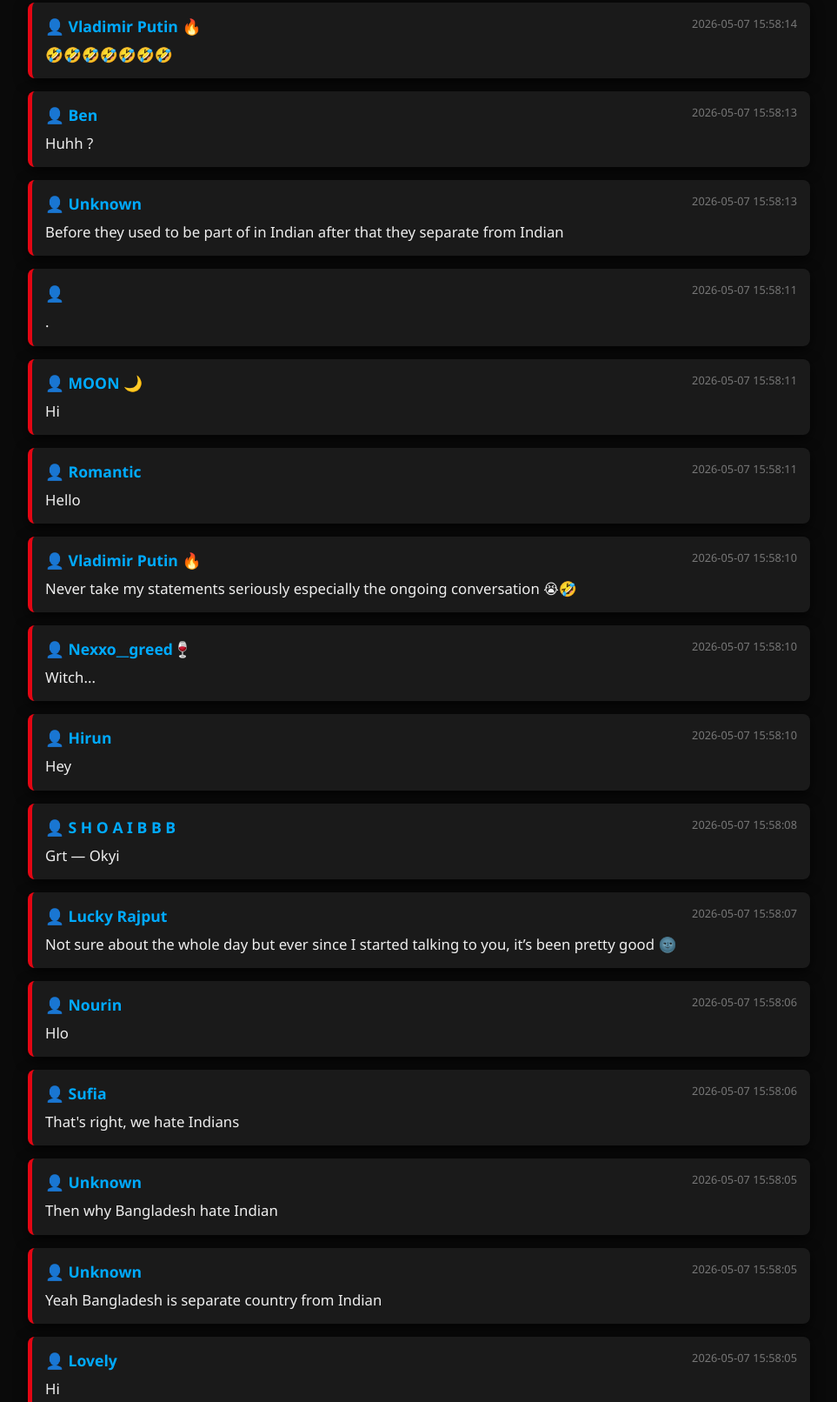
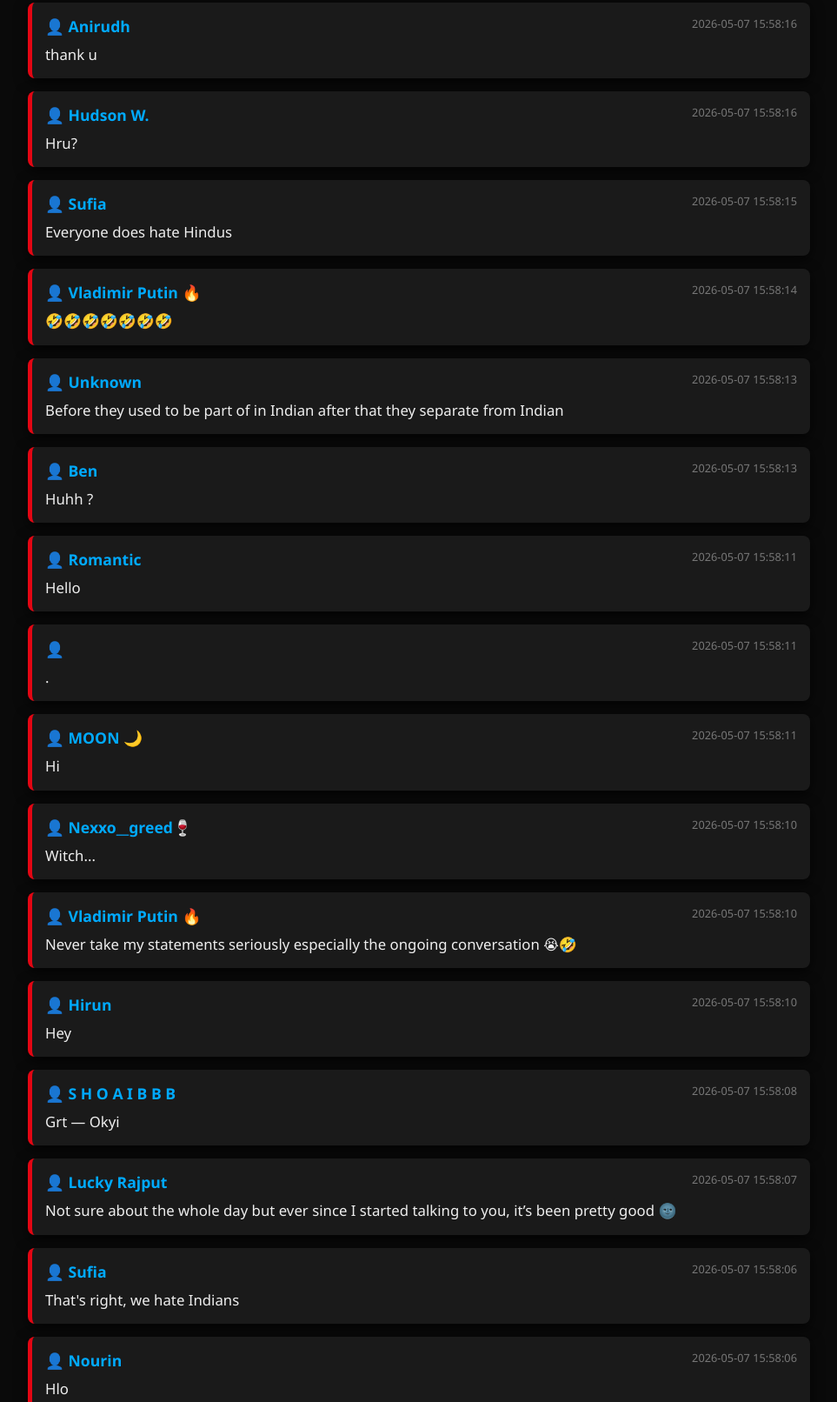
Before and after one commit to fazilAns/TelegramSpyPro, a plain HTML site: page index.html in a window 1280 px wide. Shown: the part 103-1715 px from the top of the page at 87% size, without its empty margins (158-1121 px from the left). Drawn offline with Linux system fonts and the light colour scheme.

Commit message:
🏎️ GT3 Dashboard Update

```diff
--- a/index.html
+++ b/index.html
@@ -21,9 +21,33 @@
                 <h1>🏎️ GT3 Spy Pro Live Feed</h1>
 
                 <div class="card">
+                    <span class="time">2026-05-07 15:58:16</span>
+                    <div class="user">👤 Anirudh</div>
+                    <div class="message">thank u</div>
+                </div>
+
+                <div class="card">
+                    <span class="time">2026-05-07 15:58:16</span>
+                    <div class="user">👤 Hudson W.</div>
+                    <div class="message">Hru?</div>
+                </div>
+
+                <div class="card">
+                    <span class="time">2026-05-07 15:58:15</span>
+                    <div class="user">👤 Sufia</div>
+                    <div class="message">Everyone does hate Hindus</div>
+                </div>
+
+                <div class="card">
                     <span class="time">2026-05-07 15:58:14</span>
                     <div class="user">👤 Vladimir Putin 🔥</div>
                     <div class="message">🤣🤣🤣🤣🤣🤣🤣</div>
+                </div>
+
+                <div class="card">
+                    <span class="time">2026-05-07 15:58:13</span>
+                    <div class="user">👤 Unknown</div>
+                    <div class="message">Before they used to be part of in Indian after that they separate from Indian</div>
                 </div>
 
                 <div class="card">
@@ -33,9 +57,9 @@
                 </div>
 
                 <div class="card">
-                    <span class="time">2026-05-07 15:58:13</span>
-                    <div class="user">👤 Unknown</div>
-                    <div class="message">Before they used to be part of in Indian after that they separate from Indian</div>
+                    <span class="time">2026-05-07 15:58:11</span>
+                    <div class="user">👤 Romantic</div>
+                    <div class="message">Hello</div>
                 </div>
 
                 <div class="card">
@@ -51,21 +75,15 @@
                 </div>
 
                 <div class="card">
-                    <span class="time">2026-05-07 15:58:11</span>
-                    <div class="user">👤 Romantic</div>
-                    <div class="message">Hello</div>
+                    <span class="time">2026-05-07 15:58:10</span>
+                    <div class="user">👤 Nexxo__greed🍷</div>
+                    <div class="message">Witch...</div>
                 </div>
 
                 <div class="card">
                     <span class="time">2026-05-07 15:58:10</span>
                     <div class="user">👤 Vladimir Putin 🔥</div>
                     <div class="message">Never take my statements seriously especially the ongoing conversation 😭🤣</div>
-                </div>
-
-                <div class="card">
-                    <span class="time">2026-05-07 15:58:10</span>
-                    <div class="user">👤 Nexxo__greed🍷</div>
-                    <div class="message">Witch...</div>
                 </div>
 
                 <div class="card">
@@ -89,14 +107,14 @@ Okyi</div>
 
                 <div class="card">
                     <span class="time">2026-05-07 15:58:06</span>
-                    <div class="user">👤 Nourin</div>
-                    <div class="message">Hlo</div>
+                    <div class="user">👤 Sufia</div>
+                    <div class="message">That's right, we hate Indians</div>
                 </div>
 
                 <div class="card">
                     <span class="time">2026-05-07 15:58:06</span>
-                    <div class="user">👤 Sufia</div>
-                    <div class="message">That's right, we hate Indians</div>
+                    <div class="user">👤 Nourin</div>
+                    <div class="message">Hlo</div>
                 </div>
 
                 <div class="card">
@@ -306,24 +324,6 @@ How are you</div>
                     <div class="message">wwhyy working in your farm or.  storm.</div>
                 </div>
 
-                <div class="card">
-                    <span class="time">2026-05-07 15:57:43</span>
-                    <div class="user">👤 *✧･ﾟ:* 𝑯𝒆𝒍𝒍𝒆𝒎𝒑𝒓𝒆𝒔𝒔 *:･ﾟ✧*:</div>
-                    <div class="message">𝐌𝐄𝐇𝐀𝐑 read the whisper</div>
-                </div>
-
-                <div class="card">
-                    <span class="time">2026-05-07 15:57:42</span>
-                    <div class="user">👤 Aayushi</div>
-                    <div class="message">Hehe thanku hru</div>
-                </div>
-
-                <div class="card">
-                    <span class="time">2026-05-07 15:57:40</span>
-                    <div class="user">👤 ItsCJ</div>
-                    <div class="message">Shut 😊</div>
-                </div>
-
                 <div class="footer">🏁 Powered by GT3 Spy Bot | 2026 Live Tracking</div>
             </div>
         </body>
```
